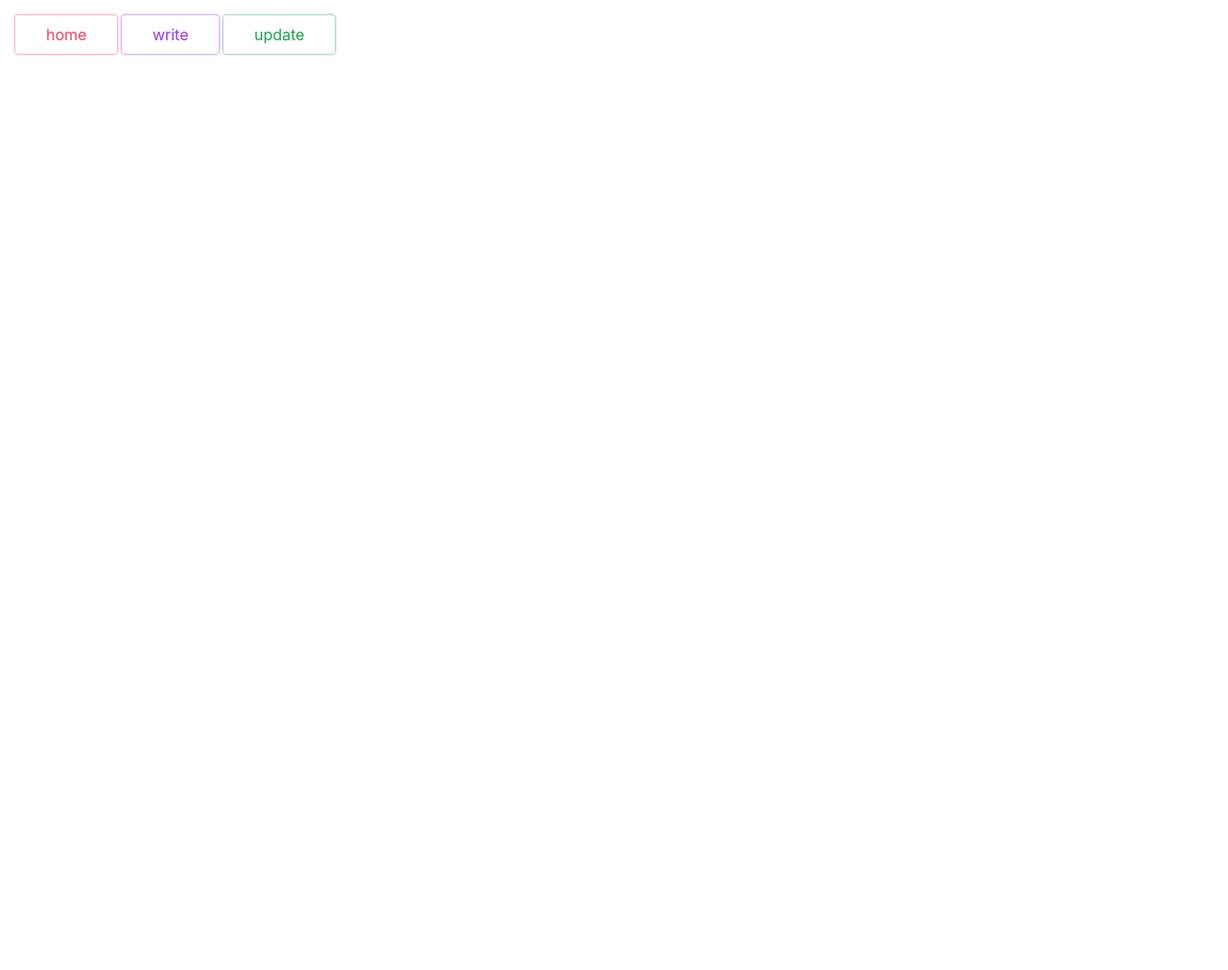
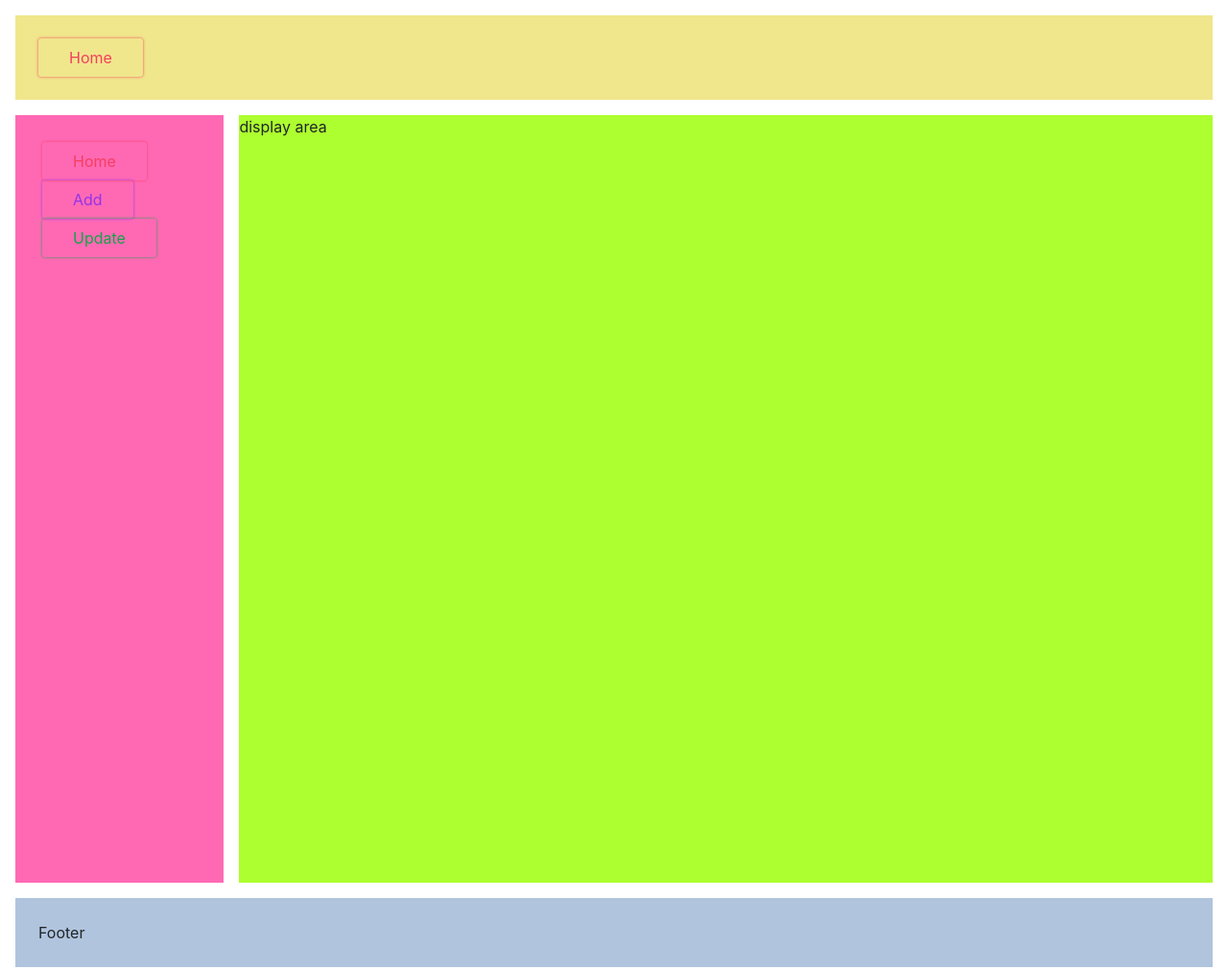
Before and after one commit to AshforthM/storefront-vhs-vanilla, a website built with Parcel: page src/index.html in a window 1280 px wide. Shown: the whole page at 96% size. Before the commit the page ends 800 px from the top, so only its background shows below. Built offline with nearby package versions, Linux system fonts and the light colour scheme; some packages are replaced by stand-ins of ours; no server answers.

Commit message:
added sidebar, navbar, display area and css

```diff
--- a/src/css/styles.css
+++ b/src/css/styles.css
@@ -722,3 +722,39 @@ main {
 }
 
 /*# sourceMappingURL=styles.css.map */
+
+.appbar{
+  background-color: khaki;
+  padding: 1.5rem;
+  margin: 1rem 1rem 0 1rem;
+}
+
+.container-display{
+  display: flex;
+}
+
+.sidebar{
+  position: relative;
+  top: 0;
+  left: 0;
+  height: 100vh;
+  width: 14rem;
+  padding: 1.75rem;
+  background-color: hotpink;
+}
+
+.display-area{
+  position: relative;
+  top: 0;
+  left: 0;
+  margin-left: 1rem;
+  width: calc(100vw - 14rem);
+  background-color: greenyellow;
+}
+
+footer{
+  position: relative;
+  background-color: lightsteelblue;
+  padding: 1.5rem;
+  margin: 0 1rem 1rem 1rem;
+}
--- a/src/index.html
+++ b/src/index.html
@@ -6,21 +6,34 @@
     <meta http-equiv="X-UA-Compatible" content="ie=edge" />
     <meta name="msapplication-TileColor" content="#c8112e" />
     <meta name="theme-color" content="#c8112e" />
-    <meta name="" content="" />
 
-    <title></title>
+    <title>VHS Storefront</title>
 
     <link rel="stylesheet" href="css/styles.css" />
     <script type="module" src="js/index.js" defer></script>
   </head>
 
+  <header class=""></header>
+
   <body>
+    <nav class="appbar">
+      <a href="index.html" class="read">Home</a>
+    </nav>
     <main>
-      <aside class="">
-        <a href="index.html" class="read">home</a>
-        <a href="write.html" class="write">write</a>
-        <a href="update.html" class="update">update</a>
-      </aside>
+      <div class="container-display">
+        <div class="sidebar">
+          <ul class="">
+            <li><a href="index.html" class="read">Home</a></li>
+            <li><a href="write.html" class="write">Add</a></li>
+            <li><a href="update.html" class="update">Update</a></li>
+          </ul>
+        </div>
+        <div class="display-area">
+          <h1>display area</h1>
+        </div>
+      </div>
     </main>
   </body>
+
+  <footer>Footer</footer>
 </html>
--- a/src/js/index.js
+++ b/src/js/index.js
@@ -2,4 +2,4 @@ import { ref as dataRef, get, set, update } from "firebase/database";
 import { db } from "./libs/firebase/firebaseConfig";
 
 
-//console.log(db);
+console.log(db);
```
Also changed, not shown: src/update.html (+20 -7 lines), src/write.html (+20 -7 lines), src/css/styles.min.css (deleted), 2 other files.
